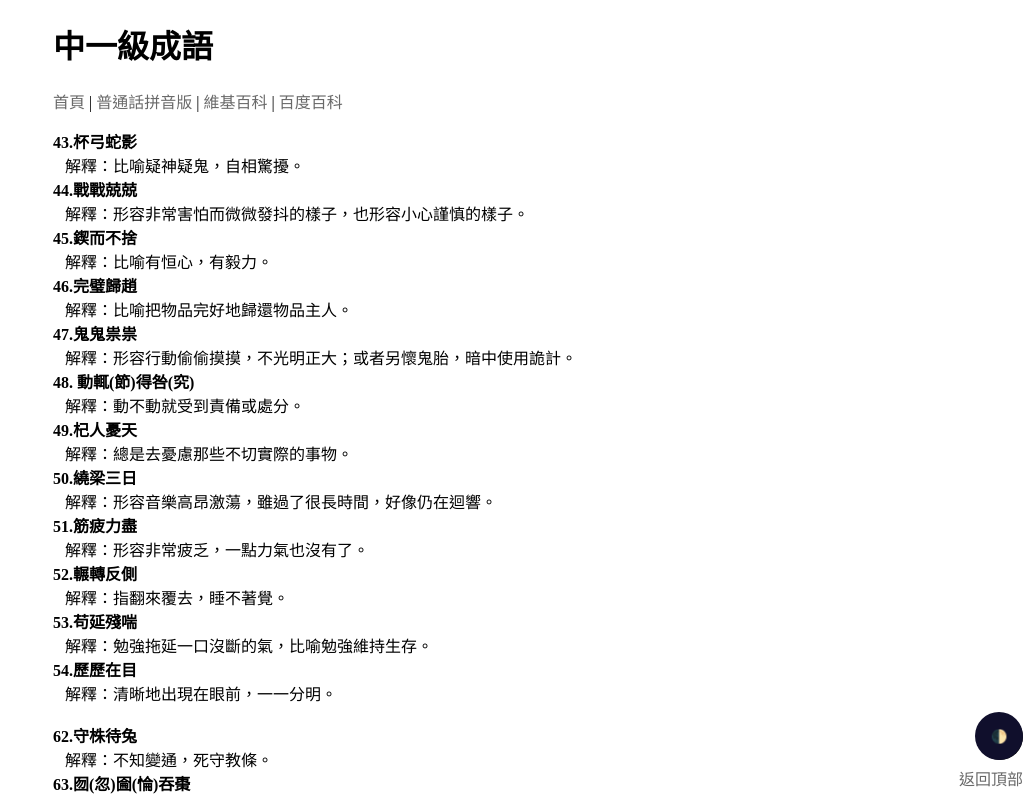
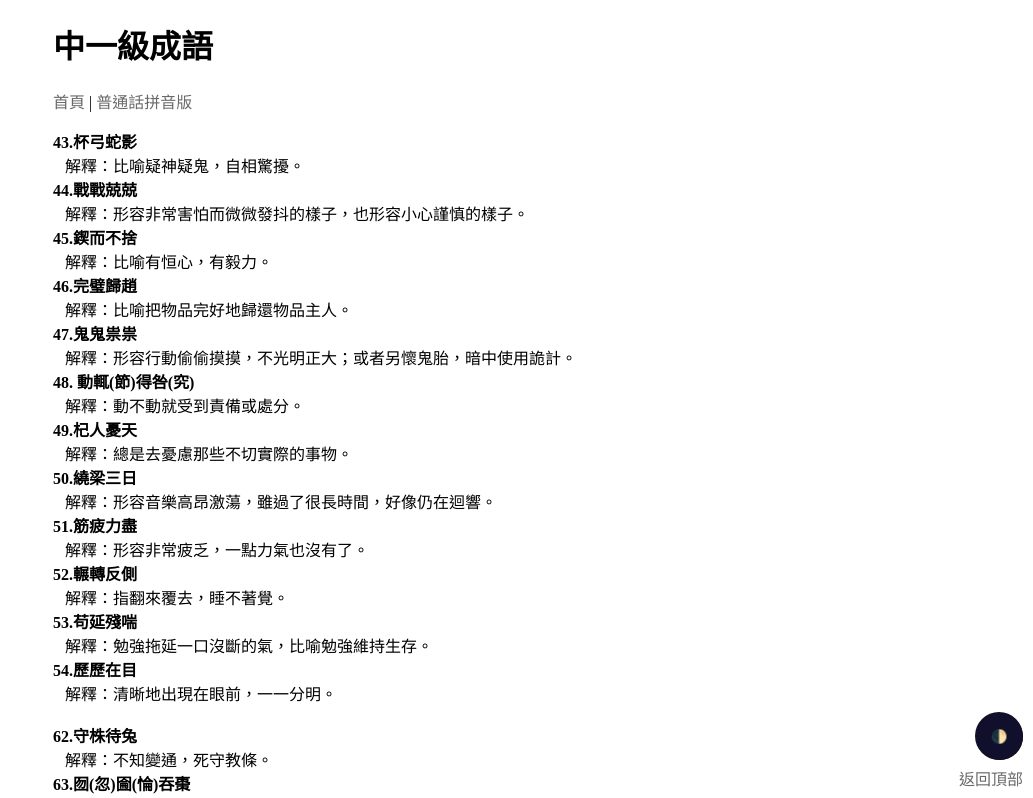
Before and after one commit to CYYHH3/TKPSS-Chi.Lang.Idioms, a plain HTML site: page f1-py-zhhk.html in a window 1280 px wide. Shown: the top 798 px of the page, without its empty margins (247-1280 px from the left). Drawn offline with Linux system fonts and the light colour scheme.

Commit message:
Update f1-py-zhhk.html

```diff
--- a/f1-py-zhhk.html
+++ b/f1-py-zhhk.html
@@ -50,7 +50,7 @@
 <body>
     <div class="text">
         <h1>中一級成語</h1>
-        <p class="link"><a href="./">首頁</a> | <a href="./f1">普通話拼音版</a> | <a href="https://zh.wikipedia.org/zh-hk/Wikipedia:%E9%A6%96%E9%A1%B5" target="_blank">維基百科</a> | <a href="https://baike.baidu.com/" target="_blank">百度百科</a></p>
+        <p class="link"><a href="./">首頁</a> | <a href="./f1">普通話拼音版</a></p>
         <p>
             <strong>43.杯弓蛇影</strong><br>
             &nbsp;&nbsp;&nbsp;解釋：比喻疑神疑鬼，自相驚擾。<br>
```
